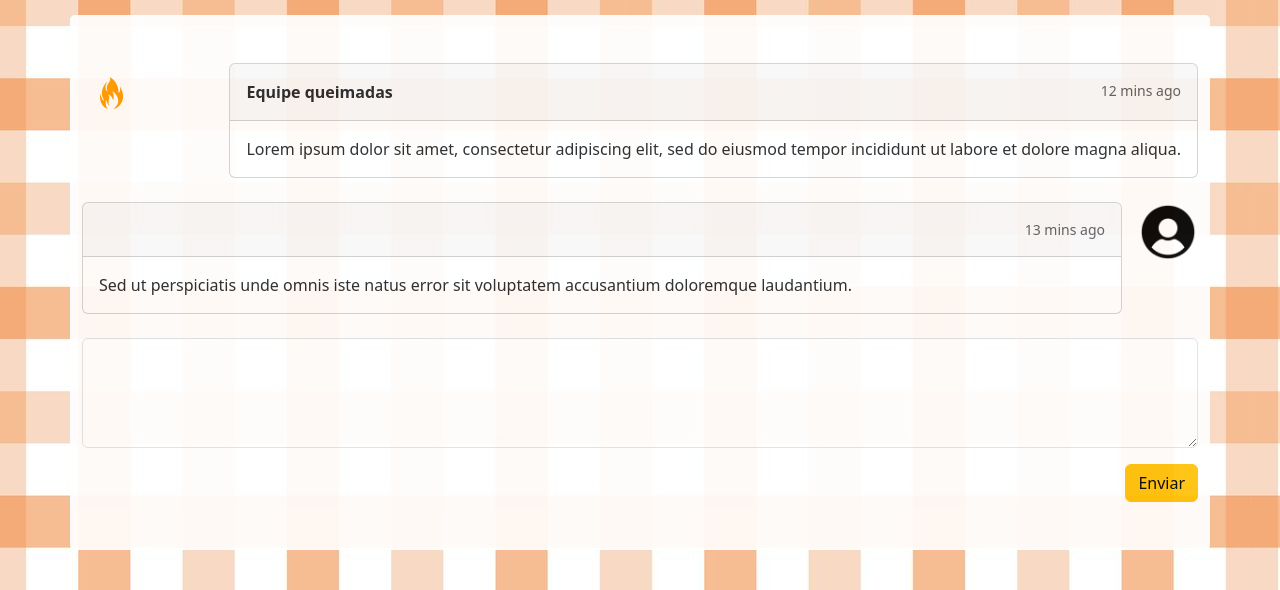
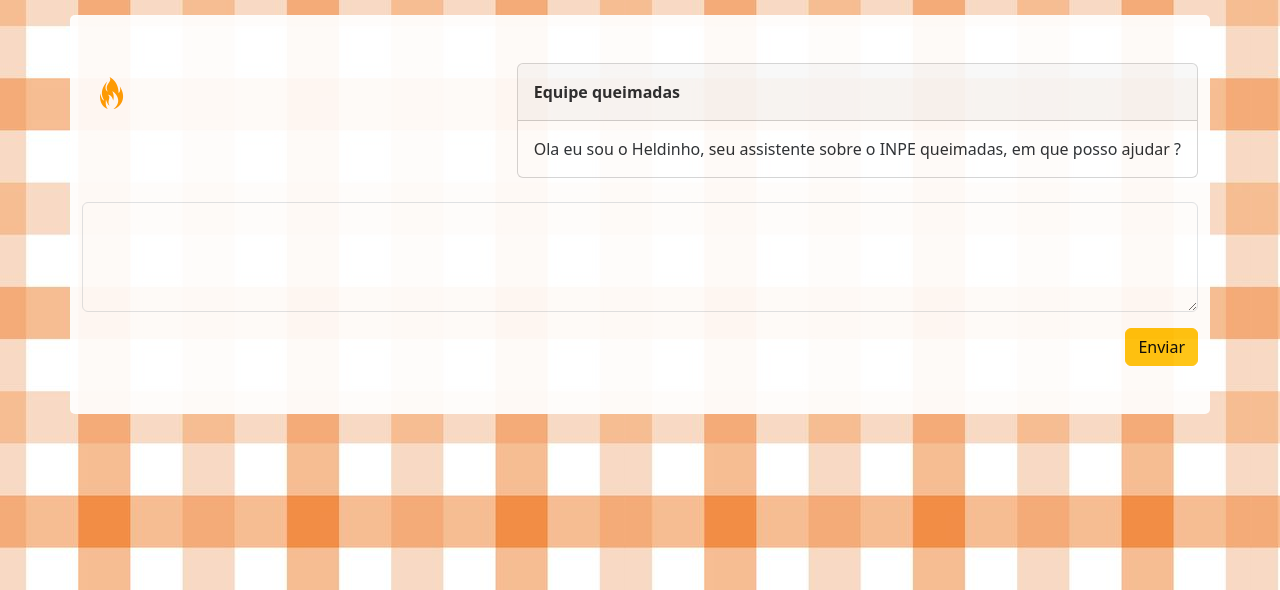
Before and after one commit to luk14236/queimadas-chatGPT-flask, a Flask app: page / in a window 1280 px wide. Shown: the top 590 px of the page. Run offline with Flask 3, Linux system fonts and the light colour scheme; parts of the project's set-up code (start-up, migrations or seed data) failed here and were passed over; some libraries are stand-ins or nearby versions.

Commit message:
Enviando o nosso chat Heldinho com o front e lembrando da conversa

```diff
--- a/app/app.py
+++ b/app/app.py
@@ -1,4 +1,5 @@
 from flask import Flask, render_template, request
+import json
 import dotenv
 import openai
 import os
@@ -16,27 +17,27 @@ def index():
 def get_response():
     user_message = request.form['user_message']
 
+    mensagens_geral = [
+        {
+            "role": "system",
+            "content": "Voce dever estar pronto para responder qualquer pergunta sobre instituto nacional de pesquisas espaciais, todas as perguntas sao sobre o mesmo e vc deve se identificar como Heldinho."
+        }
+    ]
+
+    messages = json.loads(user_message)
+
+    mensagens_geral.extend(messages)
+
     # Chame a API do GPT-3 para gerar uma resposta
     response = openai.chat.completions.create(
         model="gpt-3.5-turbo",
-        messages = [
-        {
-            "role": "system",
-            "content": "Voce dever estar pronto para responder qualquer pergunta sobre instituto nacional de pesquisas espaciais, todas as perguntas sao sobre o mesmo e vc deve se identificar como Heldinho."
-        },
-        {
-            "role": "user",
-            "content": user_message,
-        }
-    ],
+        messages = json.loads(json.dumps(mensagens_geral)),
         max_tokens=150,
         n=1,
         stop=None,
-        temperature=0.7,
+        temperature=0.2,
     )
 
-    print(response)
-    # Pegue a resposta gerada pelo modelo
     chat_response = response.choices[0].message.content
 
     return chat_response
--- a/templates/index.html
+++ b/templates/index.html
@@ -21,31 +21,14 @@
                   <div class="card">
                     <div class="card-header d-flex justify-content-between p-3">
                       <p class="fw-bold mb-0">Equipe queimadas</p>
-                      <p class="text-muted small mb-0"><i class="far fa-clock"></i> 12 mins ago</p>
+                      <p class="text-muted small mb-0"><i class="far fa-clock"></i> </p>
                     </div>
                     <div class="card-body">
                       <p class="mb-0">
-                        Lorem ipsum dolor sit amet, consectetur adipiscing elit, sed do eiusmod tempor incididunt ut
-                        labore et dolore magna aliqua.
+                        Ola eu sou o Heldinho, seu assistente sobre o INPE queimadas, em que posso ajudar ?
                       </p>
                     </div>
                   </div>
-                </li>
-                <li class="d-flex justify-content-between mb-4">
-                  <div class="card w-100">
-                    <div class="card-header d-flex justify-content-between p-3">
-                      <p class="fw-bold mb-0"></p>
-                      <p class="text-muted small mb-0"><i class="far fa-clock"></i> 13 mins ago</p>
-                    </div>
-                    <div class="card-body">
-                      <p class="mb-0">
-                        Sed ut perspiciatis unde omnis iste natus error sit voluptatem accusantium doloremque
-                        laudantium.
-                      </p>
-                    </div>
-                  </div>
-                  <img src="static/images/user-icon.png" alt="avatar"
-                    class="rounded-circle d-flex align-self-start ms-3 shadow-1-strong" width="60">
                 </li>
                 <li class="bg-white mb-3">
                   <div data-mdb-input-init class="form-outline">
@@ -60,29 +43,47 @@
       </section>
 
     <script>
-        function sendMessage() {
+
+      const mensagens = [];
+
+      function saveMessage(user, pergunta){
+        var mensagem = new Object();
+        mensagem.role = user;
+        mensagem.content = pergunta;
+        mensagens.push(mensagem);
+      }
+
+      document.addEventListener('keypress', function(event) {
+        if (event.key === 'Enter') {
+          sendMessage();
+        }
+      });
+
+      function sendMessage(){
         var userInput = document.getElementById('textAreaExample2').value;
         var chatDisplay = document.getElementById('chat-display');
 
-            // Adicione a mensagem do usuário ao display
-            chatDisplay.innerHTML += "<p>User: " + userInput + "</p>";
+        currentDisplay = chatDisplay.innerHTML;
+
+        chatDisplay.innerHTML = "<li class='d-flex justify-content-between mb-4'><div class='card w-100'><div class='card-header d-flex justify-content-between p-3'><p class='fw-bold mb-0'></p><p class='text-muted small mb-0'><i class='far fa-clock'></i> 13 mins ago</p></div><div class='card-body'><p class='mb-0'>" + userInput + "</p></div></div><img src='static/images/user-icon.png' alt='avatar'class='rounded-circle d-flex align-self-start ms-3 shadow-1-strong' width='60'></li>";
+        chatDisplay.innerHTML += currentDisplay;
+
+        saveMessage('user', userInput);
 
         // Faça uma solicitação POST para obter a resposta do servidor Flask
         fetch('/get-response', {
           method: 'POST',
-                headers: {
-                    'Content-Type': 'application/x-www-form-urlencoded',
-                },
-                body: 'user_message=' + userInput
+          headers: {'Content-Type': 'application/x-www-form-urlencoded',},
+            body: 'user_message=' + JSON.stringify(mensagens)
           })
           .then(response => response.text())
           .then(data => {
-                // Adicione a resposta do modelo ao display
-                chatDisplay.innerHTML += "<p>Bot: " + data + "</p>";
+            currentDisplay = chatDisplay.innerHTML;
+            chatDisplay.innerHTML = "<li class='d-flex justify-content-between mb-4'><img src='static/images/logo-focos.png' alt='avatar' class='rounded-circle d-flex align-self-start me-3 shadow-1-strong' width='60'><div class='card'><div class='card-header d-flex justify-content-between p-3'><p class='fw-bold mb-0'>Equipe queimadas</p><p class='text-muted small mb-0'><i class='far fa-clock'></i> 12 mins ago</p></div><div class='card-body'><p class='mb-0'>"+data+"</p></div></div></li>";
+            chatDisplay.innerHTML += currentDisplay;
+
+            saveMessage('assistant', data);
           });
-
-            // Limpe a entrada do usuário
-            document.getElementById('user-input').value = '';
       }
     </script>
 </body>
```
Lines whose indentation alone changed are shown as unchanged.
